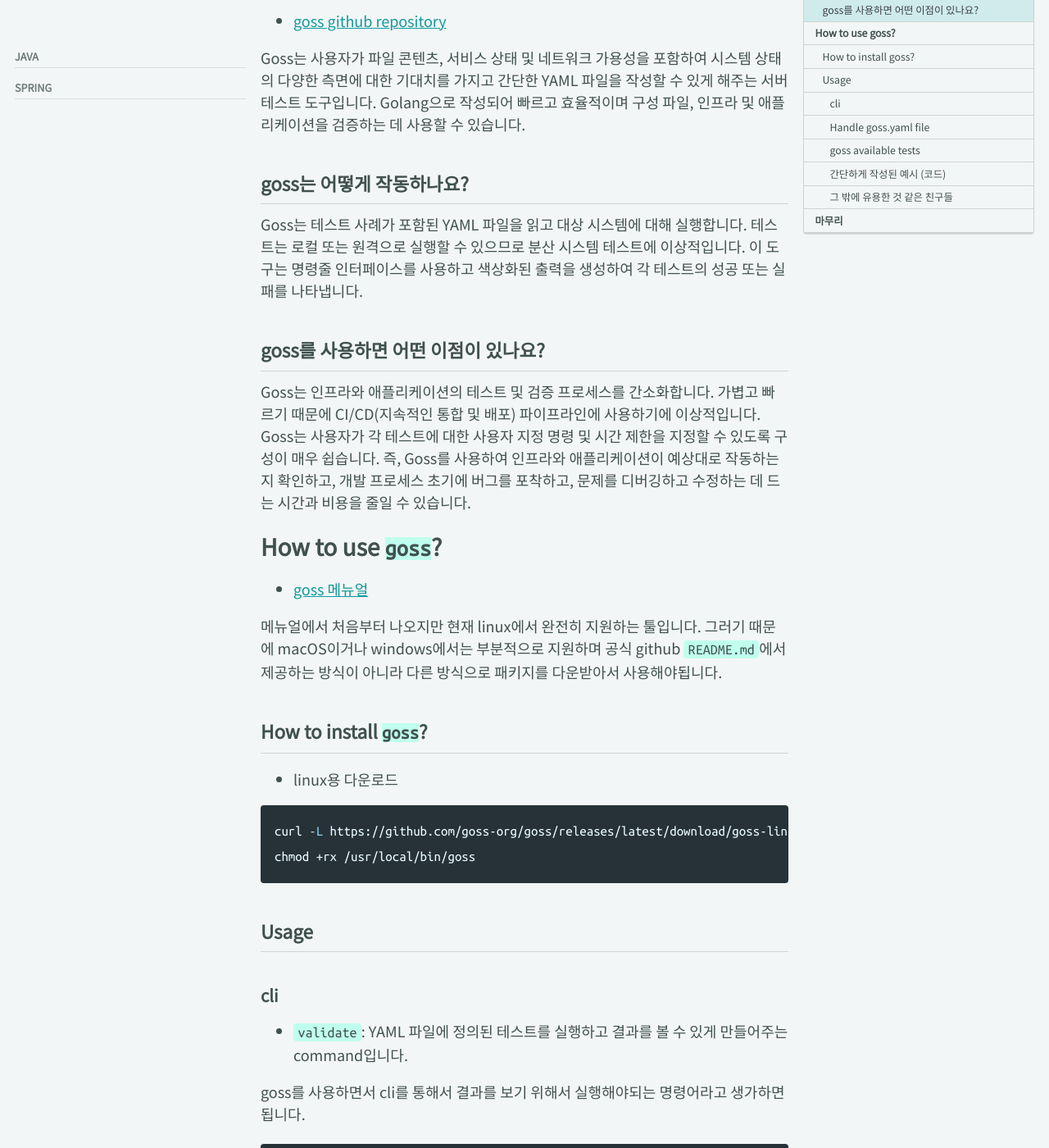
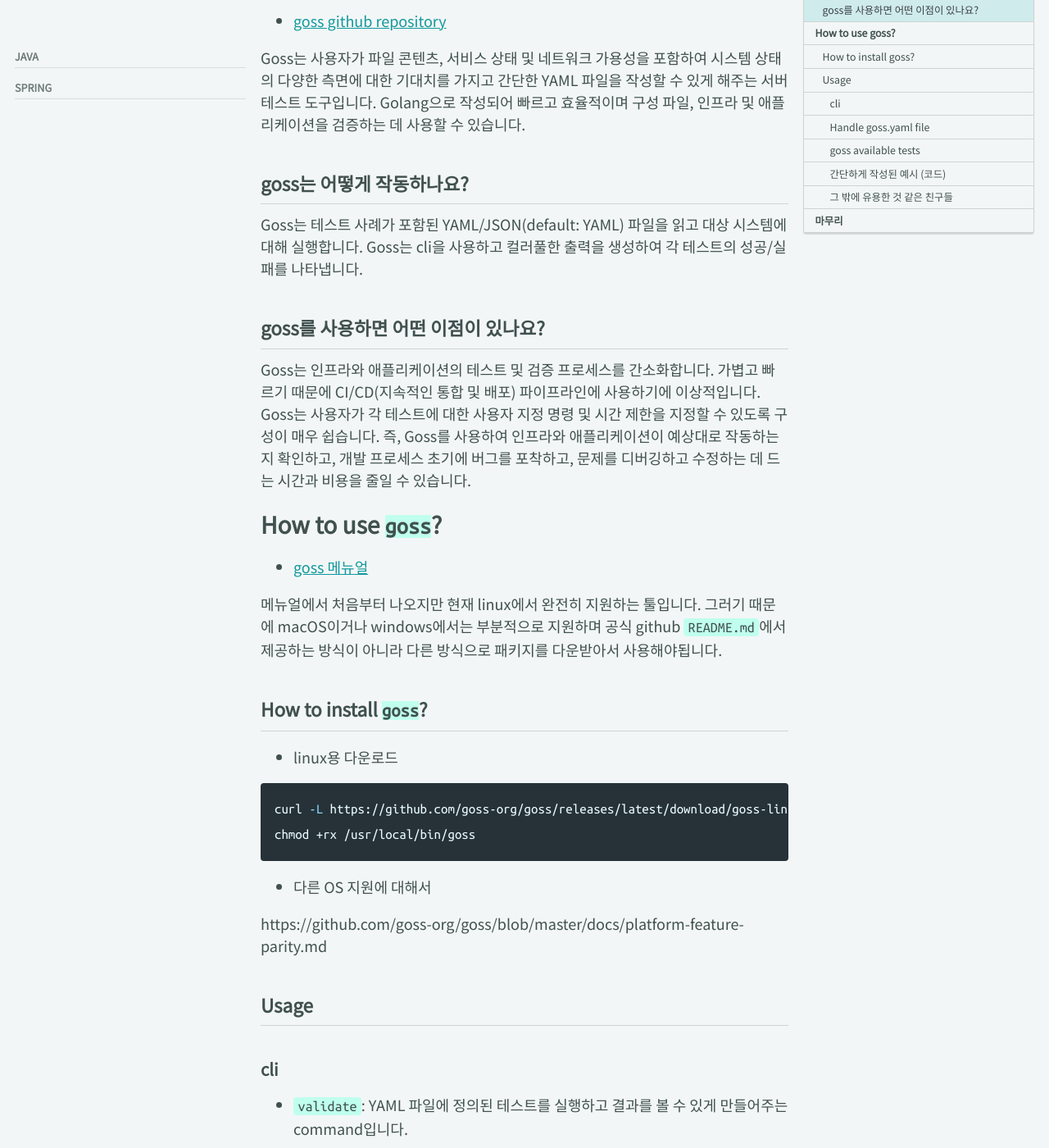
Before and after one commit to BaeJi77/BaeJi77.github.io, a Jekyll site: the page built from _posts/dev/golang/2023-04-09-goss-with-testing.md, in a window 1280 px wide and 1400 px high, scrolled down 334 px. Shown: the whole window at 82% size. Built offline with Jekyll 4.4.1, drawn with Linux system fonts in a browser that asks for light colours; cached includes are drawn as plain includes; nearby versions of some CDN libraries; comment, search, counter and statistics services are not loaded.

Commit message:
2023-04-09 goss

````diff
--- a/_posts/dev/golang/2023-04-09-goss-with-testing.md
+++ b/_posts/dev/golang/2023-04-09-goss-with-testing.md
@@ -20,7 +20,7 @@
 Goss는 사용자가 파일 콘텐츠, 서비스 상태 및 네트워크 가용성을 포함하여 시스템 상태의 다양한 측면에 대한 기대치를 가지고 간단한 YAML 파일을 작성할 수 있게 해주는 서버 테스트 도구입니다. Golang으로 작성되어 빠르고 효율적이며 구성 파일, 인프라 및 애플리케이션을 검증하는 데 사용할 수 있습니다.
 
 ## goss는 어떻게 작동하나요?
-Goss는 테스트 사례가 포함된 YAML 파일을 읽고 대상 시스템에 대해 실행합니다. 테스트는 로컬 또는 원격으로 실행할 수 있으므로 분산 시스템 테스트에 이상적입니다. 이 도구는 명령줄 인터페이스를 사용하고 색상화된 출력을 생성하여 각 테스트의 성공 또는 실패를 나타냅니다.
+Goss는 테스트 사례가 포함된 YAML/JSON(default: YAML) 파일을 읽고 대상 시스템에 대해 실행합니다. Goss는 cli을 사용하고 컬러풀한 출력을 생성하여 각 테스트의 성공/실패를 나타냅니다.
 
 ## goss를 사용하면 어떤 이점이 있나요?
 Goss는 인프라와 애플리케이션의 테스트 및 검증 프로세스를 간소화합니다. 가볍고 빠르기 때문에 CI/CD(지속적인 통합 및 배포) 파이프라인에 사용하기에 이상적입니다. Goss는 사용자가 각 테스트에 대한 사용자 지정 명령 및 시간 제한을 지정할 수 있도록 구성이 매우 쉽습니다. 즉, Goss를 사용하여 인프라와 애플리케이션이 예상대로 작동하는지 확인하고, 개발 프로세스 초기에 버그를 포착하고, 문제를 디버깅하고 수정하는 데 드는 시간과 비용을 줄일 수 있습니다.
@@ -39,6 +39,11 @@
 curl -L https://github.com/goss-org/goss/releases/latest/download/goss-linux-amd64 -o /usr/local/bin/goss
 chmod +rx /usr/local/bin/goss
 ```
+
+- 다른 OS 지원에 대해서
+
+https://github.com/goss-org/goss/blob/master/docs/platform-feature-parity.md
+
 
 ## Usage
 
````
